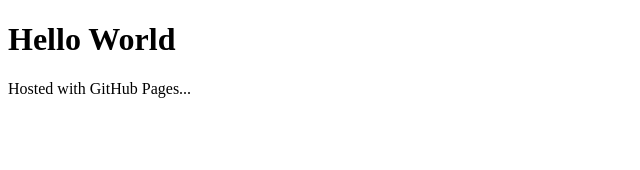
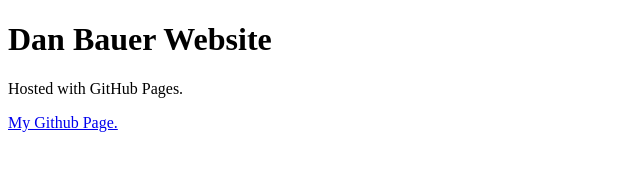
Before and after one commit to dbaues/dbaues.github.io, a plain HTML site: page index.html in a window 1280 px wide. Shown: the whole page, without its empty margins (0-640 px from the left). Drawn offline with Linux system fonts and the light colour scheme.

Commit message:
making a basic site

```diff
--- a/index.html
+++ b/index.html
@@ -1,7 +1,12 @@
 <!DOCTYPE html>
 <html>
-<body>
-<h1>Hello World</h1>
-<p>Hosted with GitHub Pages...</p>
-</body>
+    <head>
+        <meta charset="UTF-8">
+        <title>Dan Bauer</title>
+    </head>
+    <body>
+        <h1>Dan Bauer Website</h1>
+        <p>Hosted with GitHub Pages.</p>
+        <a href="https://github.com/dbaues">My Github Page.</a>
+    </body>
 </html>
```
